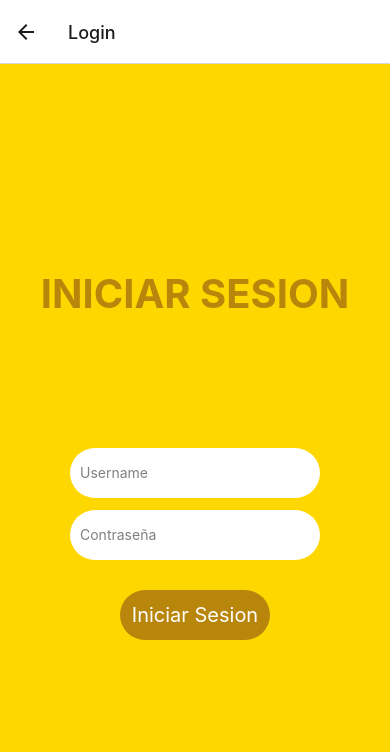
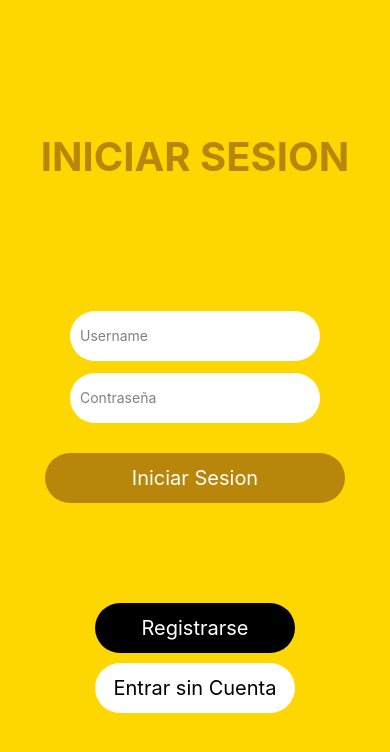
Before and after one commit to jairoalperez/GoriMangas---Front---React-Native, a React Native app in the folder front/: screen /Login in a window 390 px wide. Shown: the top 752 px of the page. Built offline with nearby package versions, Linux system fonts and the light colour scheme.

Commit message:
pagina de profile ready

```diff
--- a/front/App.js
+++ b/front/App.js
@@ -6,16 +6,22 @@ import { createNativeStackNavigator } from '@react-navigation/native-stack';
 import Home from './screens/Home';
 import Login from './screens/Login';
 import Register from './screens/Register';
+import Dashboard from './screens/Dashboard';
+import Manga from './screens/Manga';
+import Profile from './screens/Profile';
 
 const Stack = createNativeStackNavigator()
 
 export default function App() {
   return (
     <NavigationContainer>
-      <Stack.Navigator>
+      <Stack.Navigator screenOptions={{headerShown: false}}>
       <Stack.Screen name="Home" component={Home} />
       <Stack.Screen name="Login" component={Login} />
       <Stack.Screen name="Register" component={Register} />
+      <Stack.Screen name="Dashboard" component={Dashboard} />
+      <Stack.Screen name="Manga" component={Manga} />
+      <Stack.Screen name="Profile" component={Profile} />
     </Stack.Navigator>
     </NavigationContainer>
   );
--- /dev/null
+++ b/front/components/NavBar.js
@@ -0,0 +1,79 @@
+import { View, Text, TouchableOpacity, StyleSheet } from 'react-native'
+import React from 'react'
+import { useNavigation } from "@react-navigation/native";
+import Icon from 'react-native-vector-icons/FontAwesome';
+
+const NavBar = () => {
+    const navigation = useNavigation();
+  return (
+    <View style={styles.container}>
+      <TouchableOpacity
+      onPress={() => {
+        navigation.navigate('Dashboard'),
+        console.log('Presionaste el boton de Inicio')
+      }}
+      style={styles.button}>
+        <Icon name="home" size={30} color="white" />
+      </TouchableOpacity>
+
+      <TouchableOpacity
+      onPress={() => {
+        navigation.navigate('Manga'),
+        console.log('Presionaste el boton de Buscar')
+      }}
+      style={styles.button}>
+        <Icon name="search" size={30} color="white" />
+      </TouchableOpacity>
+
+      <TouchableOpacity
+      onPress={() => {
+        navigation.navigate('Profile'),
+        console.log('Presionaste el boton de Perfil')
+      }}
+      style={styles.button}>
+        <Icon name="user" size={30} color="white" />
+      </TouchableOpacity>
+
+      <TouchableOpacity
+      onPress={() => {
+        localStorage.clear()
+        navigation.navigate('Home'),
+        console.log('Presionaste el boton de LogOut')
+      }}
+      style={styles.button}>
+        <Icon name="close" size={30} color="white" />
+      </TouchableOpacity>
+
+    </View>
+  )
+}
+
+export default NavBar
+
+
+const styles = StyleSheet.create({
+
+    container: {
+        position: 'absolute',
+        bottom: 0,
+        left: 0,
+        right: 0,
+        flexDirection: 'row'
+
+    },
+    button: {
+        flex: 1,
+        height: 50,
+        alignItems: 'center',
+        justifyContent: 'center',
+        backgroundColor: 'darkgoldenrod',
+
+    },
+    textbutton: {
+        fontSize: 20,
+        color: "white",
+
+
+      },
+
+})
--- /dev/null
+++ b/front/screens/Dashboard.js
@@ -0,0 +1,29 @@
+import { View, Text, StyleSheet } from 'react-native'
+import React from 'react'
+import NavBar from '../components/NavBar';
+
+const Dashboard = () => {
+  return (
+    <View style={styles.container}>
+      <Text>Dashboard</Text>
+      <NavBar/>
+    </View>
+  )
+}
+
+export default Dashboard
+
+/*---------------------------------------------------------------------------------------
+------------------------------------- Estilos -------------------------------------------
+---------------------------------------------------------------------------------------*/
+const styles = StyleSheet.create({
+
+    container: {
+      flex: 1,
+      justifyContent: "center",
+      alignItems: "center",
+      backgroundColor: "gold",
+
+    },
+
+  });
--- a/front/screens/Home.js
+++ b/front/screens/Home.js
@@ -1,9 +1,9 @@
-import React, {useEffect} from 'react'
-import {View, StyleSheet, Text, TouchableOpacity} from "react-native";
+import React, { useEffect } from 'react'
+import { View, StyleSheet, Text, TouchableOpacity } from "react-native"
 
 
 
-const Home = ({navigation}) => {
+const Home = ({ navigation }) => {
 
   useEffect(() => {
     console.log('cargo home')
@@ -32,6 +32,17 @@ const Home = ({navigation}) => {
         style={styles.buttonregister}>
         <Text style={styles.textbuttonr}>
           Registrarse
+        </Text>
+      </TouchableOpacity>
+
+      <TouchableOpacity
+        onPress={() => {
+          navigation.navigate('Profile')
+          localStorage.setItem('userId', 'nouser')
+        }}
+        style={styles.buttonguest}>
+        <Text style={styles.textbuttonr}>
+          Entrar sin Cuenta
         </Text>
       </TouchableOpacity>
 
@@ -75,17 +86,28 @@ const styles = StyleSheet.create({
     justifyContent: "center",
     alignItems: "center",
     height: 50,
-      width: 150,
+    width: 200,
 
   },
   buttonregister: {
+    backgroundColor: 'black',
+    padding: 10,
+    borderRadius: 40,
+    justifyContent: "center",
+    alignItems: "center",
+    height: 50,
+    width: 200,
+
+  },
+  buttonguest: {
     backgroundColor: 'darkgoldenrod',
     padding: 10,
     borderRadius: 40,
     justifyContent: "center",
     alignItems: "center",
     height: 50,
-      width: 150,
+    width: 200,
+    marginTop: 10
 
   },
   textbuttonl: {
--- a/front/screens/Login.js
+++ b/front/screens/Login.js
@@ -37,6 +37,7 @@ const Login = () => {
         Alert.alert('Login Satisfactorio')
         console.log('Login Satisfactorio')
         getuser()
+        navigation.navigate('Profile')
       }else {
         Alert.alert('Datos Incorrectos')
         console.log('Datos Incorrectos')
@@ -54,6 +55,8 @@ const Login = () => {
           const result = datos.find(item => item.username === log.username)
           localStorage.setItem('username', result.username)
           localStorage.setItem('userId', result.id_usuario)
+          localStorage.setItem('email', result.correo)
+          localStorage.setItem('name', result.nombre)
     }
     fetchgetuser()
   }
@@ -85,16 +88,31 @@ const Login = () => {
 
           loginapp()
 
-
-
-
-
-
-
         }}
         style={styles.button}>
         <Text style={styles.textbutton}>
           Iniciar Sesion
+        </Text>
+      </TouchableOpacity>
+
+      <TouchableOpacity
+        onPress={() => {
+          navigation.navigate('Register')
+        }}
+        style={styles.buttonregister}>
+        <Text style={styles.textbuttonr}>
+          Registrarse
+        </Text>
+      </TouchableOpacity>
+
+      <TouchableOpacity
+        onPress={() => {
+          navigation.navigate('Profile')
+          localStorage.setItem('userId', 'nouser')
+        }}
+        style={styles.buttonguest}>
+        <Text style={styles.textbuttonl}>
+          Entrar sin Cuenta
         </Text>
       </TouchableOpacity>
 
@@ -148,11 +166,12 @@ const styles = StyleSheet.create({
     backgroundColor: "darkgoldenrod",
     padding: 10,
     marginTop: 30,
+    marginBottom: 100,
     borderRadius: 40,
     justifyContent: "center",
     alignItems: "center",
     height: 50,
-    width: 150,
+    width: 300,
 
   },
   textbutton: {
@@ -160,5 +179,35 @@ const styles = StyleSheet.create({
     color: "white",
 
   },
+  buttonregister: {
+    backgroundColor: 'black',
+    padding: 10,
+    borderRadius: 40,
+    justifyContent: "center",
+    alignItems: "center",
+    height: 50,
+    width: 200,
+
+  },
+  buttonguest: {
+    backgroundColor: 'white',
+    padding: 10,
+    borderRadius: 40,
+    justifyContent: "center",
+    alignItems: "center",
+    height: 50,
+    width: 200,
+    marginTop: 10
+
+  },
+  textbuttonl: {
+    fontSize: 20,
+  },
+
+  textbuttonr: {
+    fontSize: 20,
+    color: "white",
+
+  },
 
 });
--- /dev/null
+++ b/front/screens/Manga.js
@@ -0,0 +1,29 @@
+import { View, Text, StyleSheet } from 'react-native'
+import React from 'react'
+import NavBar from '../components/NavBar';
+
+const Manga = () => {
+  return (
+    <View style={styles.container}>
+      <Text>Manga</Text>
+      <NavBar/>
+    </View>
+  )
+}
+
+export default Manga
+
+/*---------------------------------------------------------------------------------------
+------------------------------------- Estilos -------------------------------------------
+---------------------------------------------------------------------------------------*/
+const styles = StyleSheet.create({
+
+    container: {
+      flex: 1,
+      justifyContent: "center",
+      alignItems: "center",
+      backgroundColor: "gold",
+
+    },
+
+  });
--- /dev/null
+++ b/front/screens/Profile.js
@@ -0,0 +1,131 @@
+import { View, StyleSheet, Text, Image, TouchableOpacity, Alert, ScrollView } from 'react-native'
+import React, { useState, useEffect } from 'react'
+import NavBar from '../components/NavBar';
+
+const Profile = () => {
+
+    useEffect(() => {
+        console.log('cargo profile')
+    }, [])
+
+    if (localStorage.getItem('userId') == 'nouser') {
+        return (
+            <View style={styles.container}>
+                <TouchableOpacity
+                    onPress={() => {
+                        navigation.navigate('Register')
+                    }}
+                    style={styles.buttonregister}>
+                    <Text style={styles.textbuttonr}>
+                        Registrarse
+                    </Text>
+                </TouchableOpacity>
+                <NavBar />
+            </View>
+        )
+    } else {
+        return (
+            <View style={styles.container}>
+
+                <ScrollView contentContainerStyle={styles.containerusername}>
+
+                    <Text style={styles.username}>{localStorage.getItem('username')}</Text>
+
+                    <View style={styles.containerbio}>
+                        <Text style={styles.nombre}>{localStorage.getItem('name')}</Text>
+                    </View>
+
+                    <Text style={styles.mangas}>
+                        Mangas Guardados
+                    </Text>
+
+                </ScrollView>
+
+                <NavBar />
+
+            </View>
+        )
+    }
+
+}
+
+export default Profile
+
+/*---------------------------------------------------------------------------------------
+------------------------------------- Estilos -------------------------------------------
+---------------------------------------------------------------------------------------*/
+const styles = StyleSheet.create({
+
+    container: {
+        height: '100%',
+        justifyContent: "center",
+        alignItems: "center",
+        backgroundColor: "gold",
+        width: '100%'
+
+    },
+    containerusername: {
+        justifyContent: 'flex-start',
+        alignItems: 'center',
+        backgroundColor: "gold",
+        width: '100%'
+
+    },
+    containerbio: {
+        justifyContent: 'flex-start',
+        alignItems: 'flex-start',
+        backgroundColor: "gold",
+        textAlign: 'left',
+        padding: 10,
+        marginBottom: 5,
+
+    },
+    containerbotones: {
+        flexDirection: 'column',
+        justifyContent: 'center',
+        alignItems: 'center',
+        backgroundColor: "gold",
+        marginBottom: 20
+
+    },
+    username: {
+        marginTop: 20,
+        fontSize: 50,
+        color: "black",
+        marginBottom: 10,
+        fontWeight: 'bold'
+
+    },
+    nombre: {
+        fontSize: 25,
+        color: "black",
+        marginBottom: 20,
+        fontWeight: 'bold',
+        padding: 10,
+
+    },
+    mangas: {
+        marginTop: 30,
+        fontSize: 30,
+        color: "black",
+        marginBottom: 10,
+        fontWeight: 'bold'
+
+    },
+    buttonregister: {
+        backgroundColor: 'darkgoldenrod',
+        padding: 10,
+        borderRadius: 40,
+        justifyContent: "center",
+        alignItems: "center",
+        height: 50,
+        width: 200,
+
+      },
+      textbuttonr: {
+        fontSize: 20,
+        color: "white",
+
+      },
+
+});
```
Lines whose indentation alone changed are shown as unchanged.
